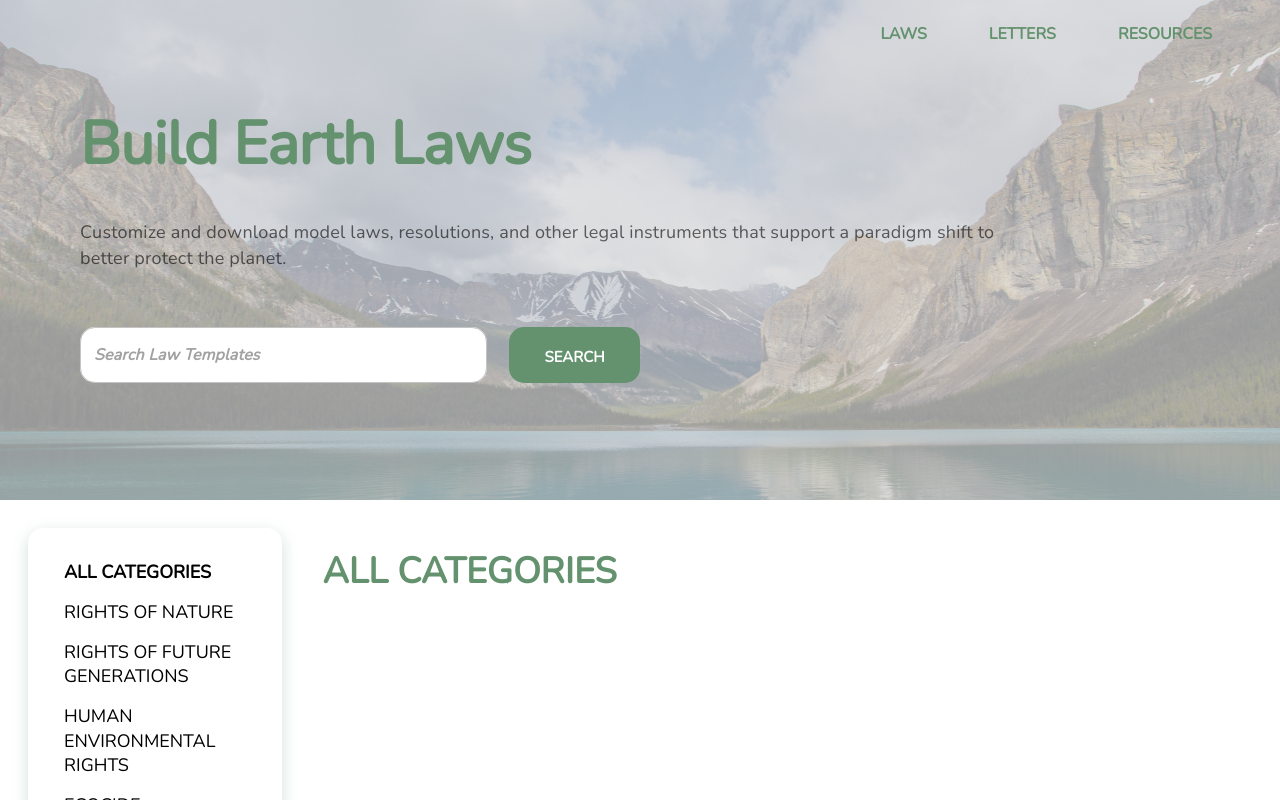
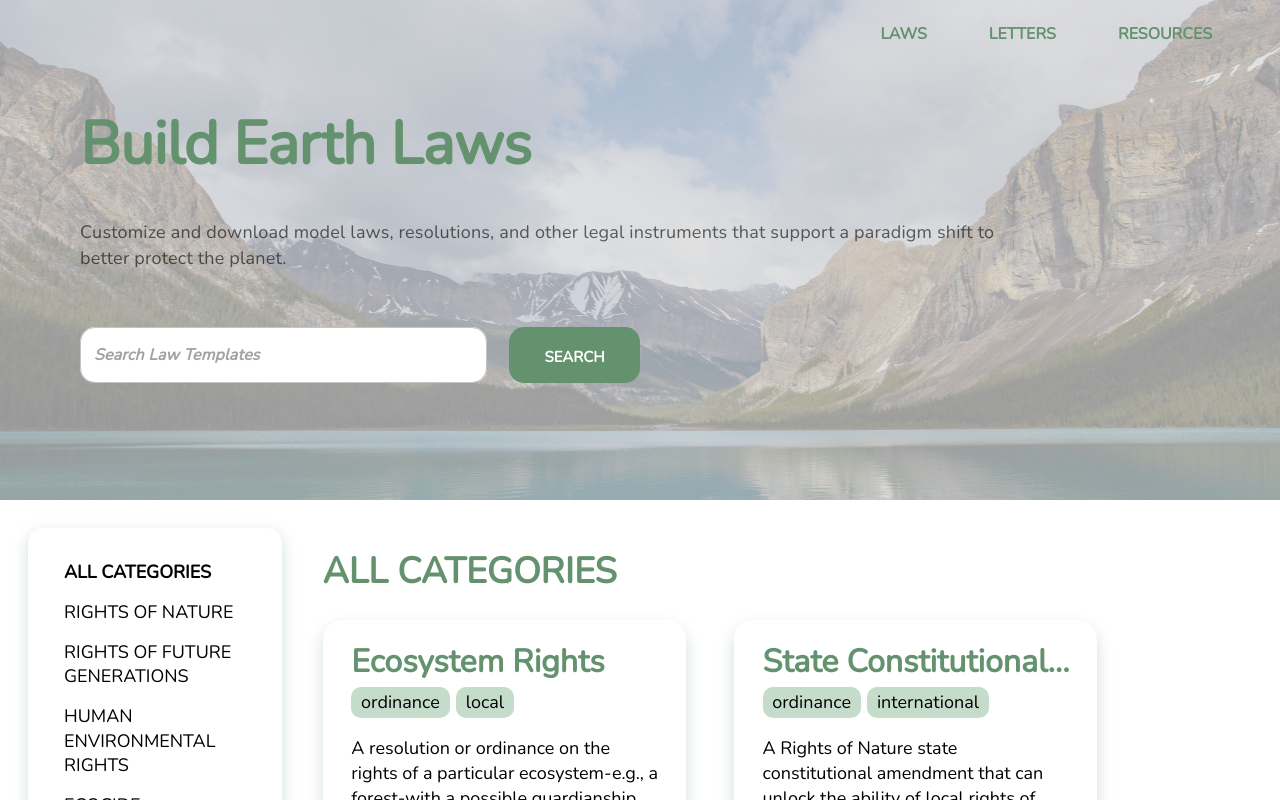
Before and after one commit to cornellh4i/earth-law-center, a React (Create React App) app in the folder client/: page /laws in a window 1280 px wide. Shown: the top 800 px of the page. Built offline with nearby package versions, Linux system fonts and the light colour scheme.

Commit message:
categories sort template cards

```diff
--- a/client/src/components/TemplateCard/TemplateCard.jsx
+++ b/client/src/components/TemplateCard/TemplateCard.jsx
@@ -80,8 +80,10 @@ const TemplateCard = (props) => {
     matchjurisdiction = true;
   }
 
+  var displayCategory = ((props.filterCategory.toLowerCase() == props.category.toLowerCase()) || (props.filterCategory.toLowerCase() == 'all categories'))
+
   // // if the card does not match the current filter state, don't render
-  if (!(matchlaw && matchjurisdiction) || (props.filterCategory != props.category) ){
+  if (!(matchlaw && matchjurisdiction) || !displayCategory ){
     return null;
   }
 
--- a/client/src/pages/LawsDisplay/LawsDisplay.jsx
+++ b/client/src/pages/LawsDisplay/LawsDisplay.jsx
@@ -46,7 +46,7 @@ const LawsDisplay = () => {
           <h1 className="card-heading-title">{category}</h1>
           {/* <p className="card-description">Description of category: Lorem Ipsum is simply dummy text of the printing and typesetting industry. Lorem Ipsum has been the industry's standard dummy text ever since the 1500s, when an unknown printer took a galley of type and scrambled it to make a type specimen book. It has survived not only five centuries,</p> */}
           <div className="template-box">
-            <TemplateList data={data} checked={checked} />
+            <TemplateList data={data} checked={checked} category={category} />
           </div>
         </div>
       </div>
```
